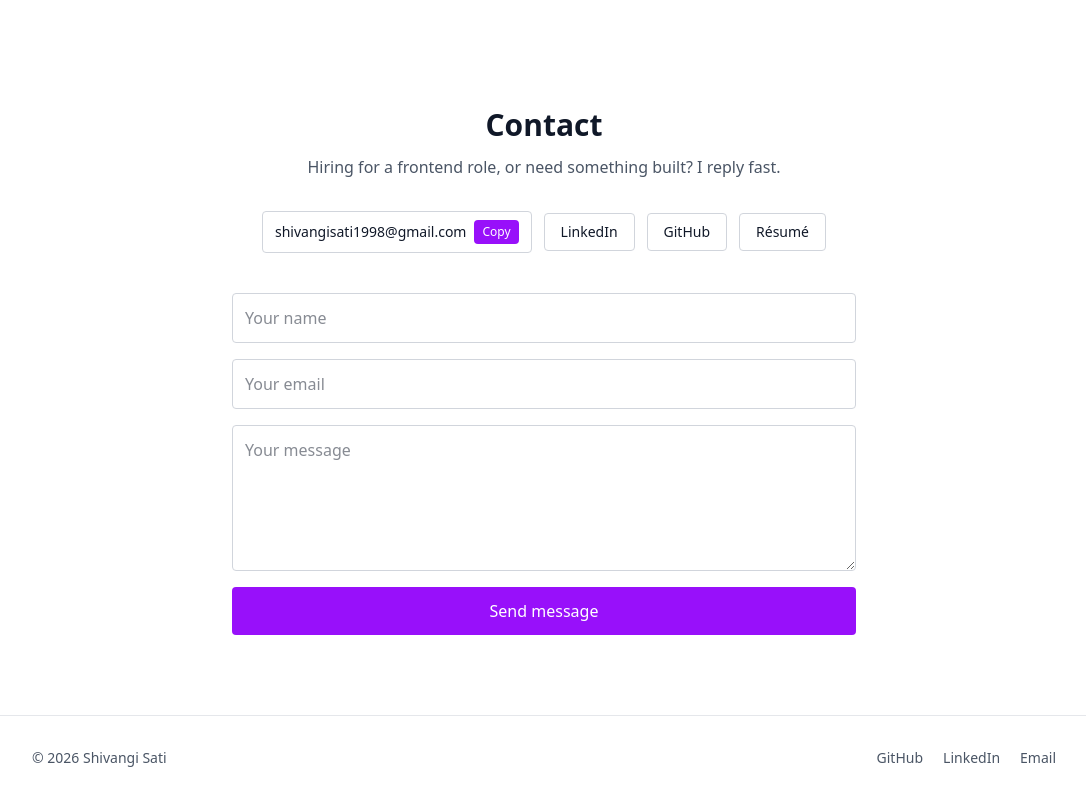
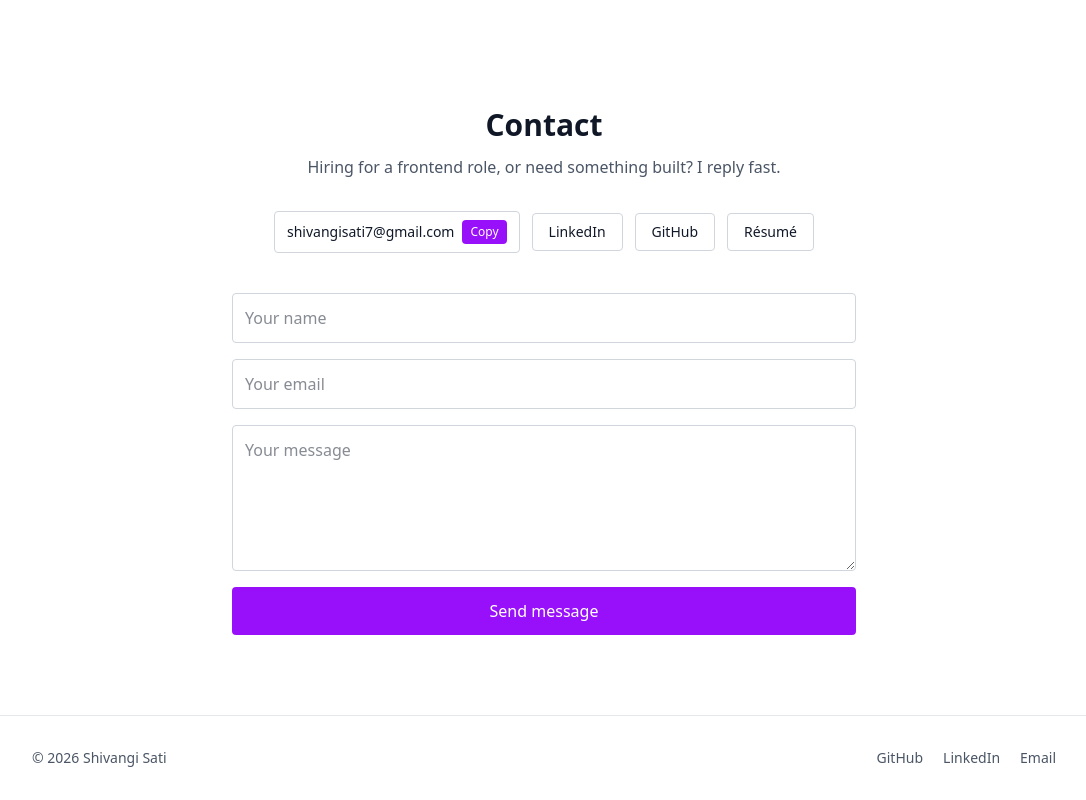
Before and after one commit to shivangi-sati/Portfolio-, a React (Vite) app: page / in a window 1280 px wide. Shown: the part 3463-4263 px from the top of the page, without its empty margins (96-1182 px from the left). Built offline with nearby package versions, Linux system fonts and the light colour scheme; no server answers.

Commit message:
email change

```diff
--- a/src/config.js
+++ b/src/config.js
@@ -10,7 +10,7 @@ export const site = {
     "I've spent 3.5 years inside production React apps finding what breaks. Now I build them.",
   location: "Uttar Pradesh, India",
 
-  email: "shivangisati1998@gmail.com",
+  email: "shivangisati7@gmail.com",
 
   github: "https://github.com/shivangi-sati",
   linkedin: "https://www.linkedin.com/in/shivangi-sati-669951199/",
```
